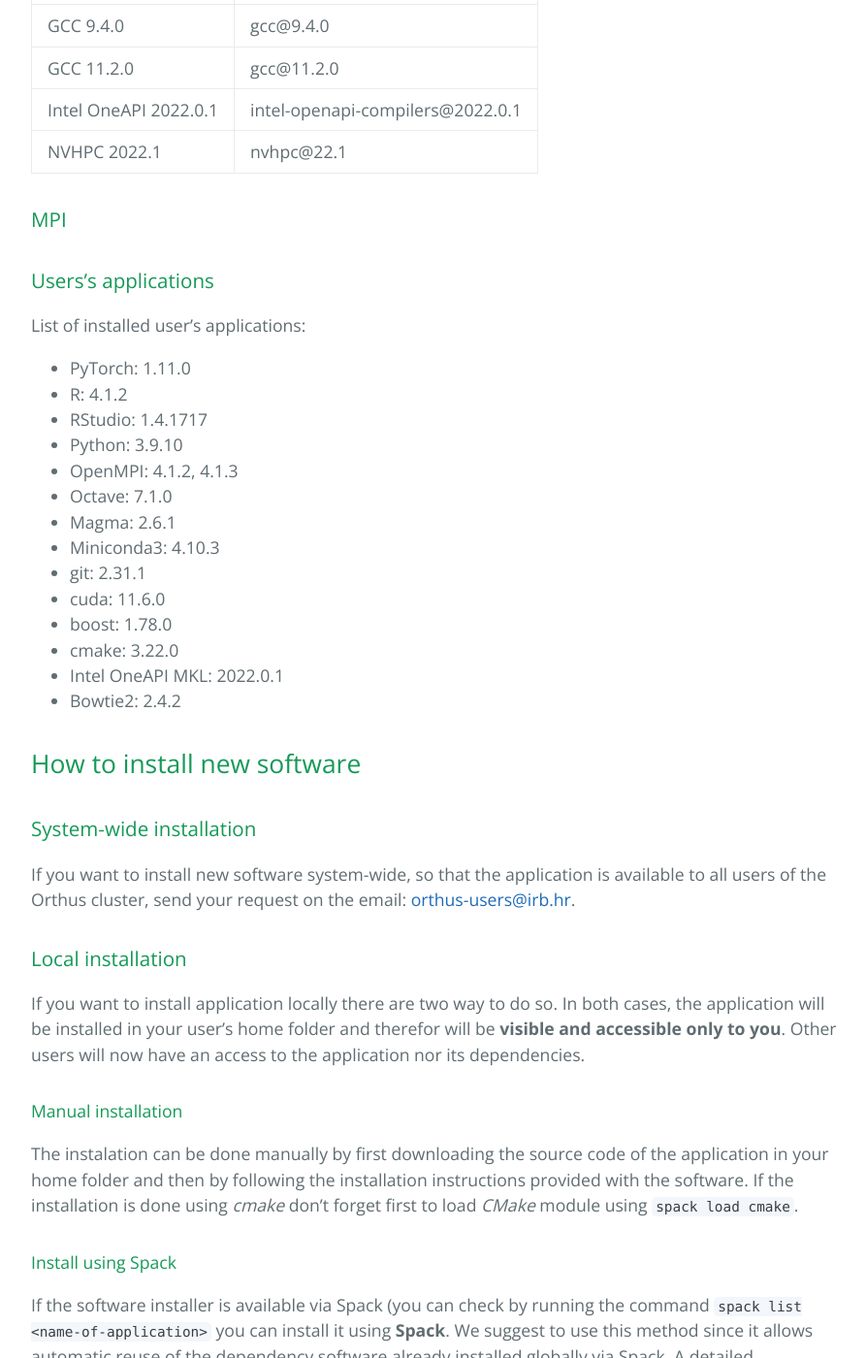
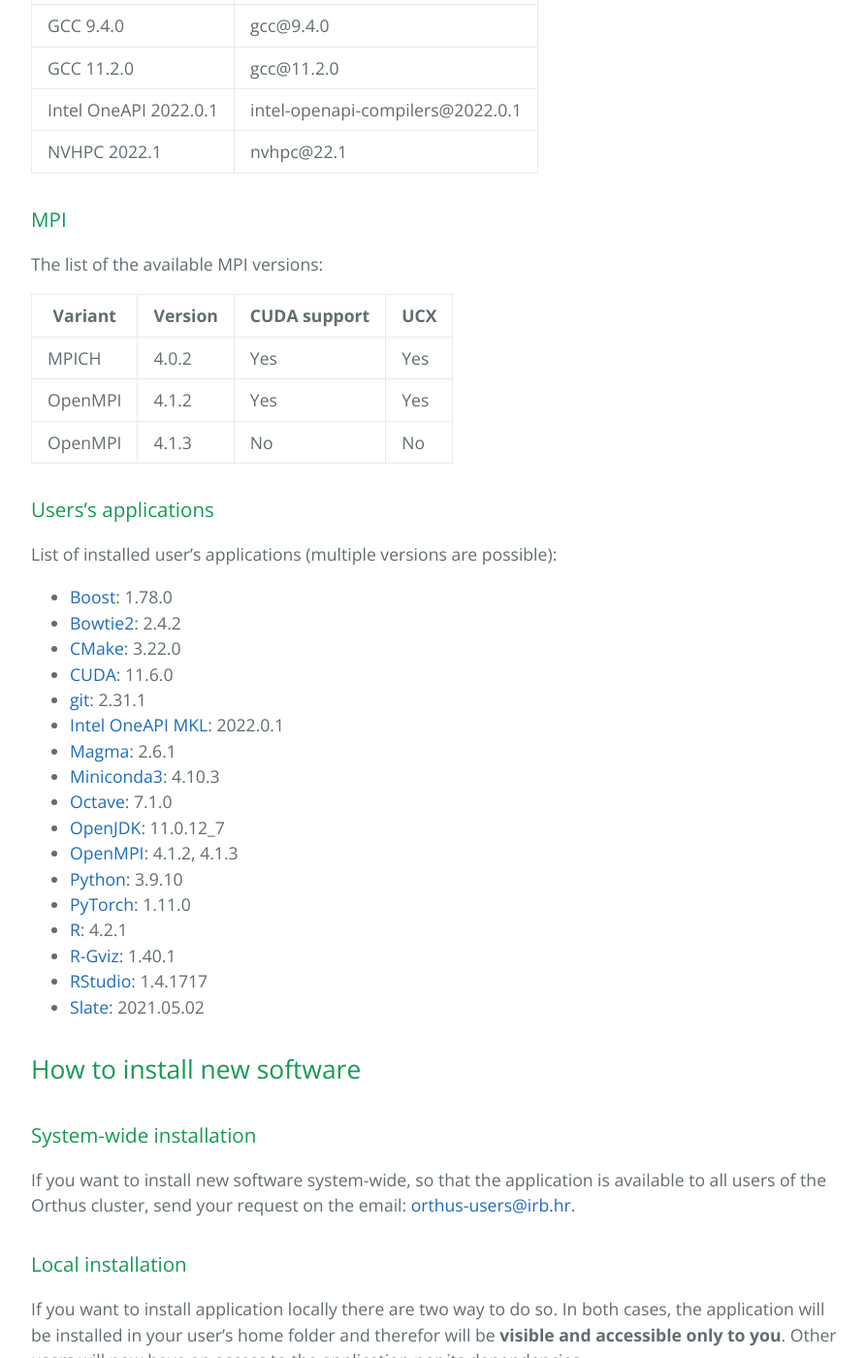
Before and after one commit to HybridScale/orthus, a Jekyll site: the page built from applications.md, in a window 1280 px wide and 1400 px high, scrolled down 2900 px. Shown: the whole window at 97% size, without its empty margins (192-1085 px from the left). Built offline with Jekyll 4.4.1, drawn with Linux system fonts in a browser that asks for light colours.

Commit message:
Updated list of applications and libaries installed

```diff
--- a/applications.md
+++ b/applications.md
@@ -104,7 +104,7 @@ The list of compilers and their corresponding Spack packages are listed in the t
 
 | Version               | package                          |
 |-----------------------|----------------------------------|
-| GCC 4.8.5             |                             |
+| GCC 4.8.5             |                                  |
 | GCC 9.4.0             | gcc@9.4.0                        |
 | GCC 11.2.0            | gcc@11.2.0                       |
 | Intel OneAPI 2022.0.1 | intel-openapi-compilers@2022.0.1 |
@@ -112,24 +112,36 @@ The list of compilers and their corresponding Spack packages are listed in the t
 
 ### MPI
 
+The list of the available MPI versions:
+
+| Variant        | Version   | CUDA support | UCX |
+|----------------|-----------|--------------|-----|
+| MPICH          | 4.0.2     | Yes          | Yes |
+| OpenMPI        | 4.1.2     | Yes          | Yes |
+| OpenMPI        | 4.1.3     | No           | No  |
+
+
 ### Users's applications
 
-List of installed user's applications:
+List of installed user's applications (multiple versions are possible):
 
-- PyTorch: 1.11.0
-- R: 4.1.2
-- RStudio: 1.4.1717
-- Python: 3.9.10
-- OpenMPI: 4.1.2, 4.1.3
-- Octave: 7.1.0
-- Magma: 2.6.1
-- Miniconda3: 4.10.3
-- git: 2.31.1
-- cuda: 11.6.0
-- boost: 1.78.0
-- cmake: 3.22.0
-- Intel OneAPI MKL: 2022.0.1
-- Bowtie2: 2.4.2
+- [Boost](https://www.boost.org/): 1.78.0
+- [Bowtie2](https://bowtie-bio.sourceforge.net/bowtie2/index.shtml): 2.4.2
+- [CMake](https://cmake.org/): 3.22.0
+- [CUDA](https://docs.nvidia.com/cuda/cuda-toolkit-release-notes/index.html): 11.6.0
+- [git](https://git-scm.com/about): 2.31.1
+- [Intel OneAPI MKL](https://www.intel.com/content/www/us/en/develop/documentation/oneapi-programming-guide/top/api-based-programming/intel-oneapi-math-kernel-library-onemkl.html): 2022.0.1
+- [Magma](https://icl.utk.edu/magma/): 2.6.1
+- [Miniconda3](https://docs.conda.io/en/latest/miniconda.html): 4.10.3
+- [Octave](https://octave.org): 7.1.0
+- [OpenJDK](https://openjdk.org/): 11.0.12_7
+- [OpenMPI](https://www.open-mpi.org/): 4.1.2, 4.1.3
+- [Python](https://www.python.org/): 3.9.10
+- [PyTorch](https://pytorch.org/): 1.11.0
+- [R](https://www.r-project.org/): 4.2.1
+- [R-Gviz](https://www.bioconductor.org/packages/release/bioc/html/Gviz.html): 1.40.1
+- [RStudio](https://www.rstudio.com/): 1.4.1717
+- [Slate](https://icl.utk.edu/slate/): 2021.05.02
 
 ## How to install new software
 
```
